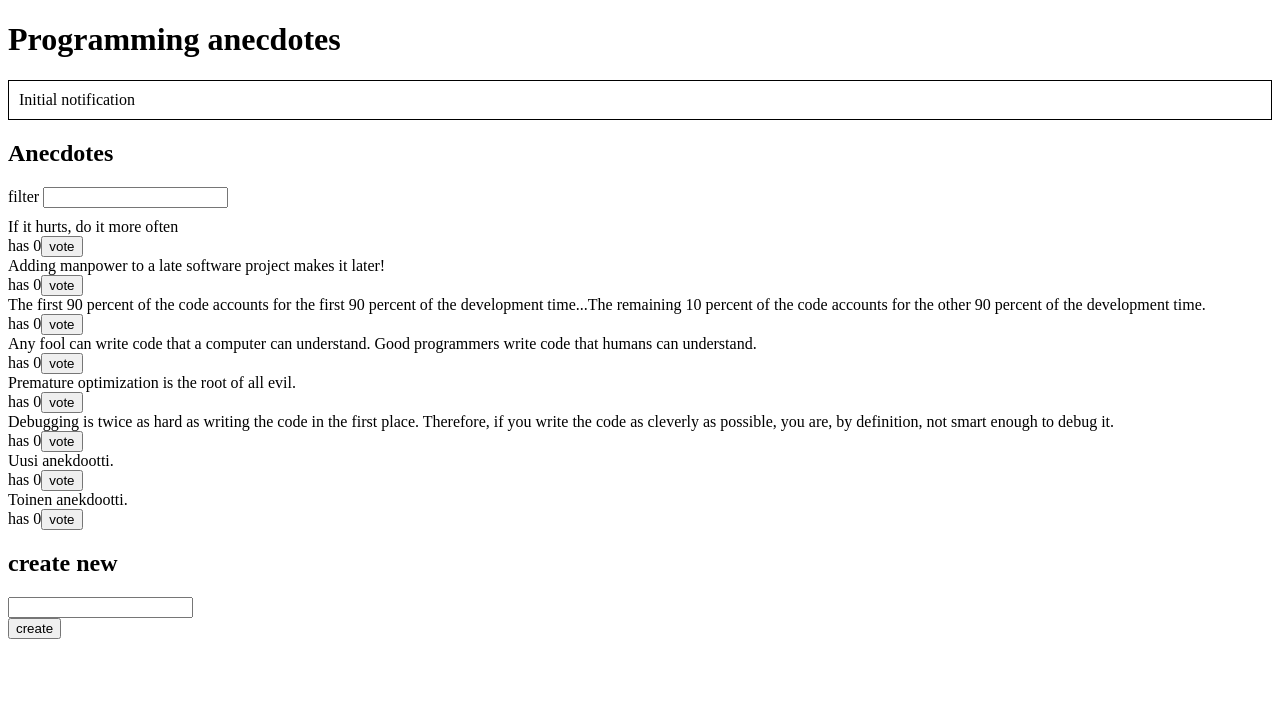
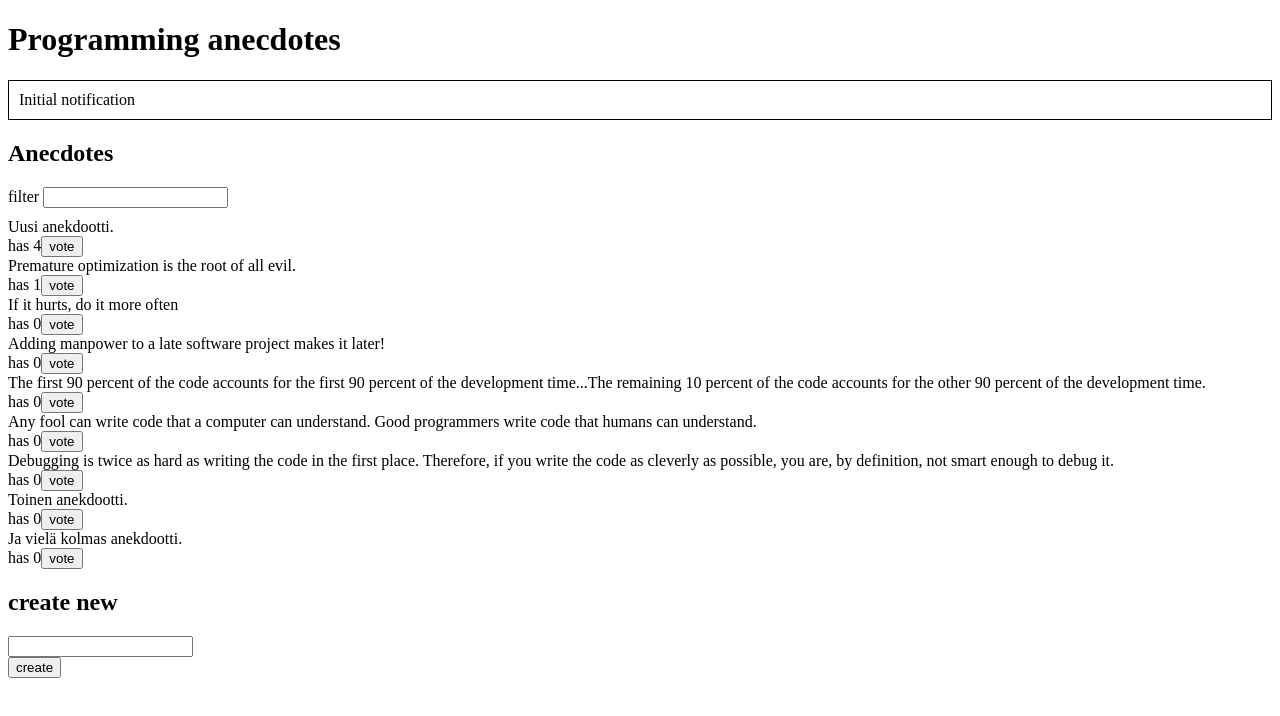
Before and after one commit to peltipuk/fullstackopen2018-anecdotes, a React (Create React App) app: page / in a window 1280 px wide. Shown: the top 716 px of the page. Built offline with nearby package versions, Linux system fonts and the light colour scheme; data requests are answered from the project's data file.

Commit message:
Exercise 6.12

```diff
--- a/db.json
+++ b/db.json
@@ -23,7 +23,7 @@
     {
       "content": "Premature optimization is the root of all evil.",
       "id": "25170",
-      "votes": 0
+      "votes": 1
     },
     {
       "content": "Debugging is twice as hard as writing the code in the first place. Therefore, if you write the code as cleverly as possible, you are, by definition, not smart enough to debug it.",
@@ -32,13 +32,18 @@
     },
     {
       "content": "Uusi anekdootti.",
-      "votes": 0,
+      "votes": 4,
       "id": "_Vmu78e"
     },
     {
       "content": "Toinen anekdootti.",
       "votes": 0,
       "id": "NKNCv~u"
+    },
+    {
+      "content": "Ja vielä kolmas anekdootti.",
+      "votes": 0,
+      "id": "chZ4PM0"
     }
   ]
 }
--- a/src/components/AnecdoteList.js
+++ b/src/components/AnecdoteList.js
@@ -3,11 +3,17 @@ import Filter from './Filter'
 import { vote } from '../reducers/anecdoteReducer'
 import { notification, removeNotification } from '../reducers/notificationReducer'
 import { connect } from 'react-redux'
+import anecdoteService from '../services/anecdotes'
 
 class AnecdoteList extends React.Component {
 
-  handleVote = (id) => () => {
+  handleVote = (id) => async () => {
     const anecdote = this.props.anecdotesToShow.find(a => a.id === id)
+    const responseData = anecdoteService.modify( {
+      ...anecdote,
+      votes: anecdote.votes + 1
+    })
+    console.log('modified anecdote', responseData)
     this.props.vote(id)
     this.props.notification(`You voted '${anecdote.content}'`)
     setTimeout(() => {
--- a/src/services/anecdotes.js
+++ b/src/services/anecdotes.js
@@ -14,4 +14,9 @@ const create = async (content) => {
   return response.data
 }
 
-export default { getAll, create }
+const modify = async (anecdote) => {
+  const response = await axios.put(`http://localhost:3001/anecdotes/${anecdote.id}`, anecdote)
+  return response.data
+}
+
+export default { getAll, create, modify }
```
